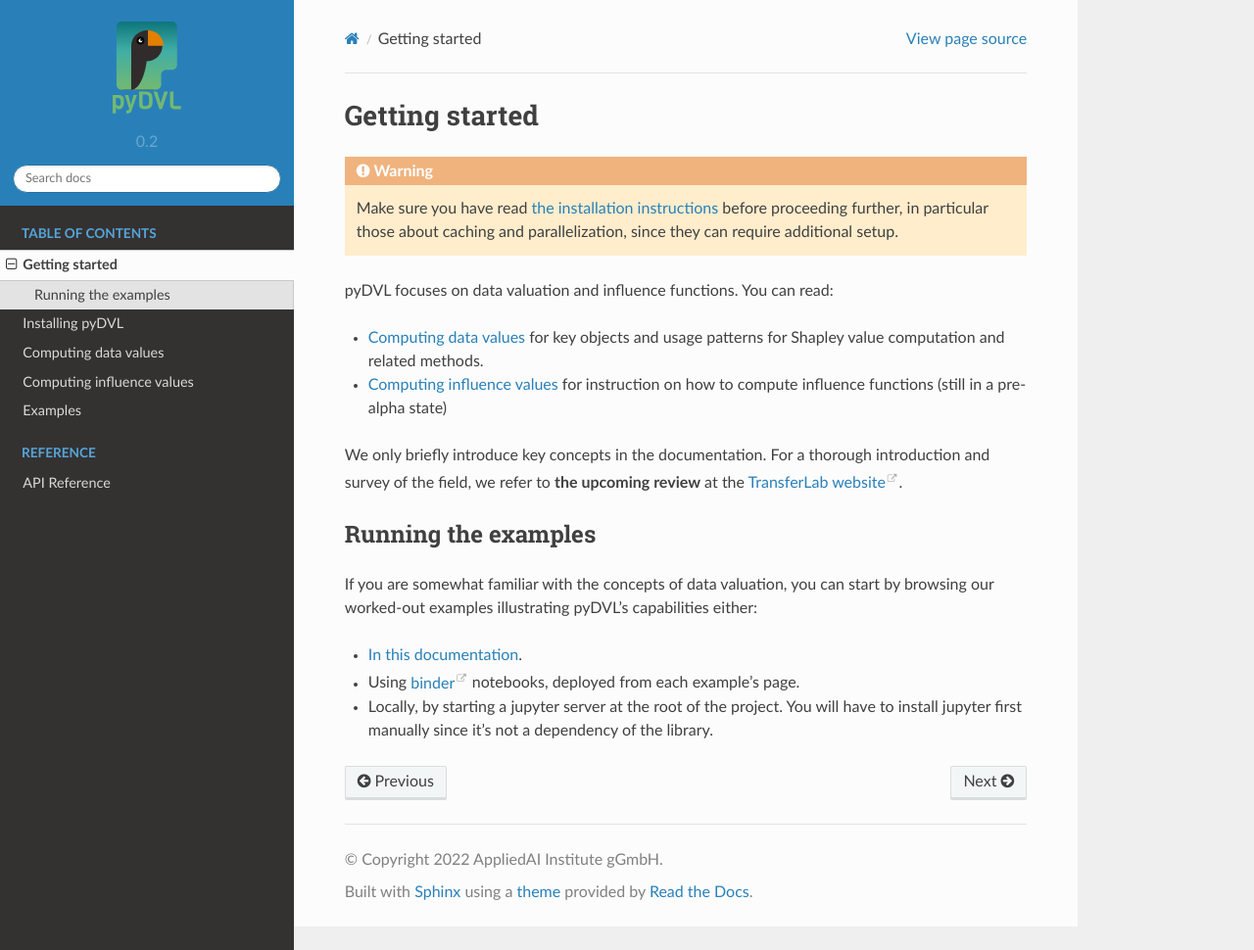
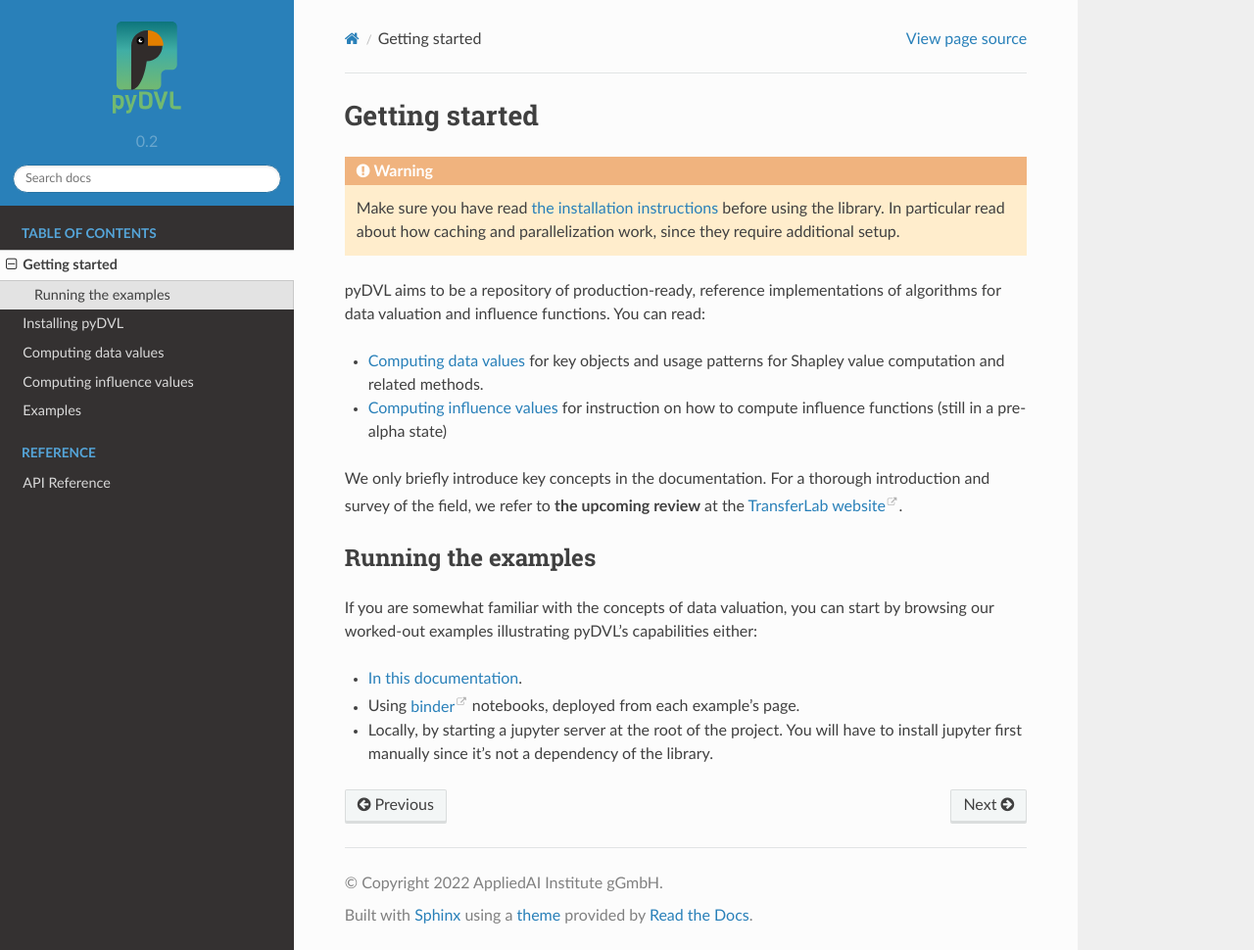
Before and after one commit to mdbenito/pyDVL, a Sphinx documentation site: the page built from docs/10-getting-started.rst, in a window 1280 px wide and 970 px high. Shown: the whole window at 98% size. Built offline with Sphinx 7.4.7 and the Read the Docs theme 2.0.0, drawn with Linux system fonts in a browser that asks for light colours.

Commit message:
Change wording
Former-commit-id: 68d7fcc767733040bc380b31e3f7686d3000ae42

```diff
--- a/docs/10-getting-started.rst
+++ b/docs/10-getting-started.rst
@@ -6,10 +6,11 @@ Getting started
 
 .. warning::
    Make sure you have read :ref:`the installation instructions
-   <pyDVL Installation>` before proceeding further, in particular those about
-   caching and parallelization, since they can require additional setup.
+   <pyDVL Installation>` before using the library. In particular read about how
+   caching and parallelization work, since they require additional setup.
 
-pyDVL focuses on data valuation and influence functions. You can read:
+pyDVL aims to be a repository of production-ready, reference implementations of
+algorithms for data valuation and influence functions. You can read:
 
 * :ref:`data valuation` for key objects and usage patterns for Shapley value
   computation and related methods.
```
